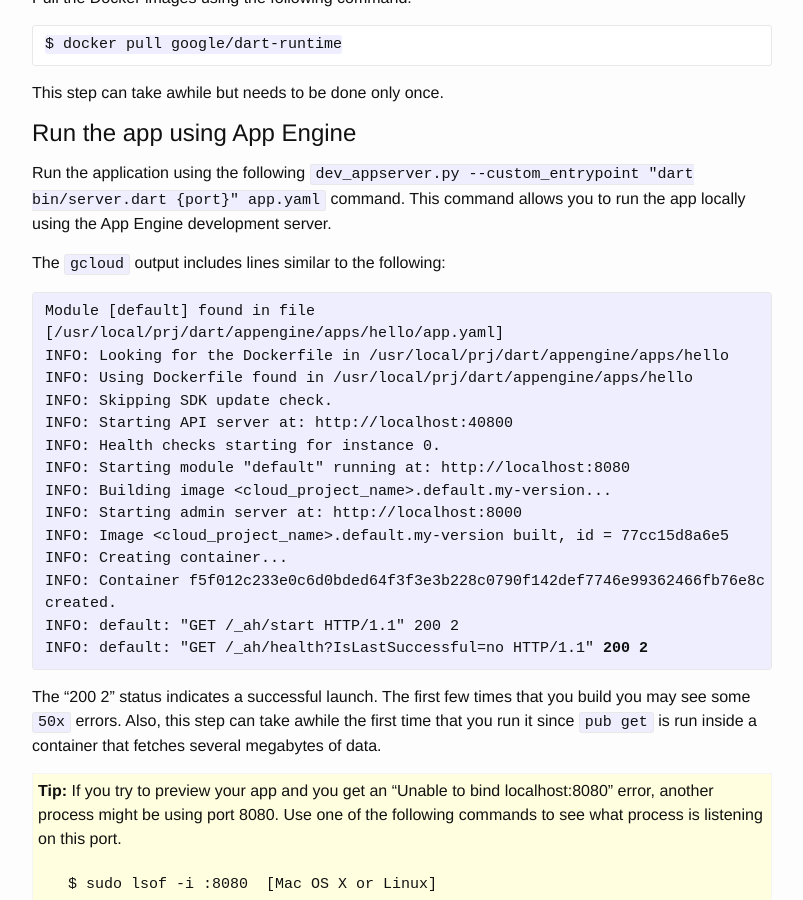
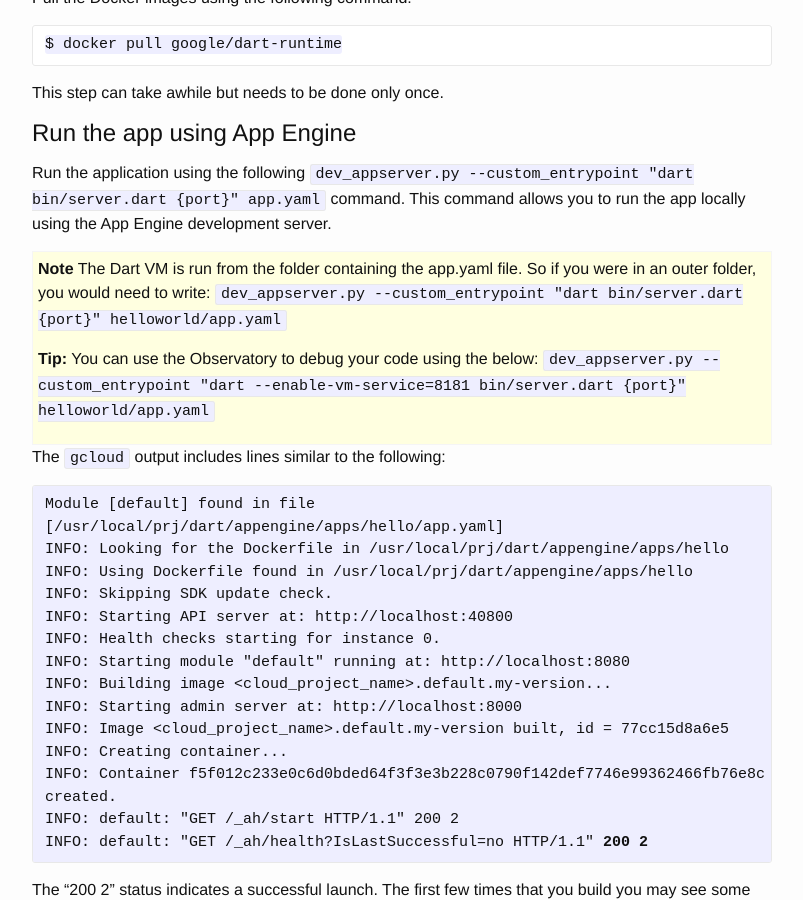
Before and after one commit to dart-archive/old_ghpages_server_docs, a Jekyll site: the page built from google-cloud-platform/app-engine/run.md, in a window 1280 px wide and 900 px high, scrolled down 2899 px. Shown: the whole window, without its empty margins (238-1041 px from the left). Built offline with Jekyll 4.4.1, drawn with Linux system fonts in a browser that asks for light colours; some of the changed text lies outside the part shown.

Commit message:
Describe dev_appserver working directory

```diff
--- a/google-cloud-platform/app-engine/run.md
+++ b/google-cloud-platform/app-engine/run.md
@@ -155,8 +155,16 @@ This step can take awhile but needs to be done only once.
 ## Run the app using App Engine
 
 Run the application using the following `dev_appserver.py --custom_entrypoint "dart bin/server.dart {port}" app.yaml`
-command. This command allows you to run the app locally using the
-App Engine development server.
+command. This command allows you to run the app locally using the App Engine development server.
+
+<div style="padding:5px;background-color:LightYellow;border-style:solid;border-width:1px;border-color:WhiteSmoke;" markdown="1">
+  **Note** The Dart VM is run from the folder containing the app.yaml file. So if you were
+  in an outer folder, you would need to write:
+  `dev_appserver.py --custom_entrypoint "dart bin/server.dart {port}" helloworld/app.yaml`
+
+  **Tip:** You can use the Observatory to debug your code using the below:
+   `dev_appserver.py --custom_entrypoint "dart --enable-vm-service=8181 bin/server.dart {port}" helloworld/app.yaml`
+</div>
 
 The `gcloud` output includes lines similar to the following:
 
```
Also changed, not shown: other parts of google-cloud-platform/app-engine/run.md (+1 -1 lines).
